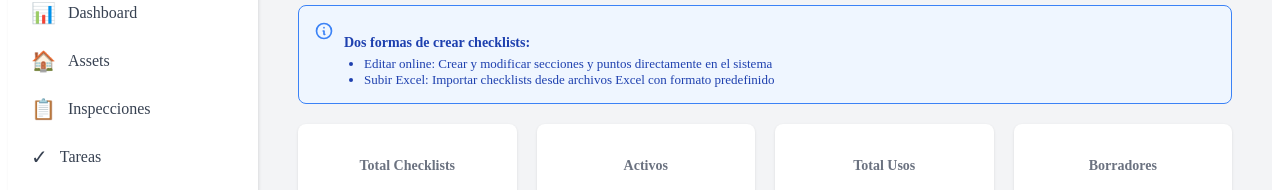
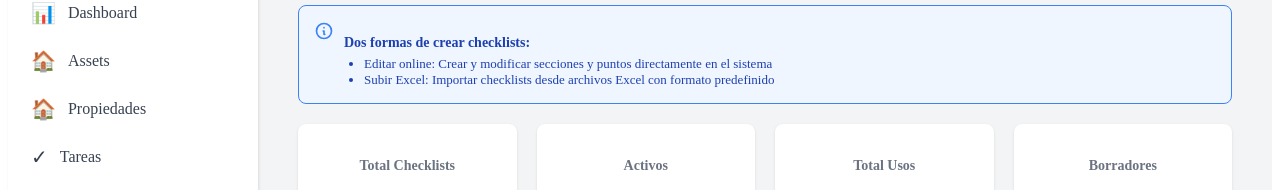
Before and after one commit to fguarderas78/inspecten, a Next.js app in the folder apps/web/: page /dashboard/checklists in a window 1280 px wide. Shown: the part 112-302 px from the top of the page. Built offline with nearby package versions, Linux system fonts and the light colour scheme.

Commit message:
Fix menu route to propiedades

```diff
--- a/apps/web/app/dashboard/layout.tsx
+++ b/apps/web/app/dashboard/layout.tsx
@@ -17,7 +17,7 @@ export default function DashboardLayout({
   const menuItems = [
     { href: '/dashboard', label: 'Dashboard', icon: '📊' },
     { href: '/dashboard/assets', label: 'Assets', icon: '🏠' },
-    { href: '/dashboard/inspections', label: 'Inspecciones', icon: '📋' },
+    { href: '/dashboard/propiedades', label: 'Propiedades', icon: '🏠' },
     { href: '/dashboard/tasks', label: 'Tareas', icon: '✓' },
     { href: '/dashboard/schedules', label: 'Agenda', icon: '📅' },
     { href: '/dashboard/users', label: 'Usuarios', icon: '👥' },
```
